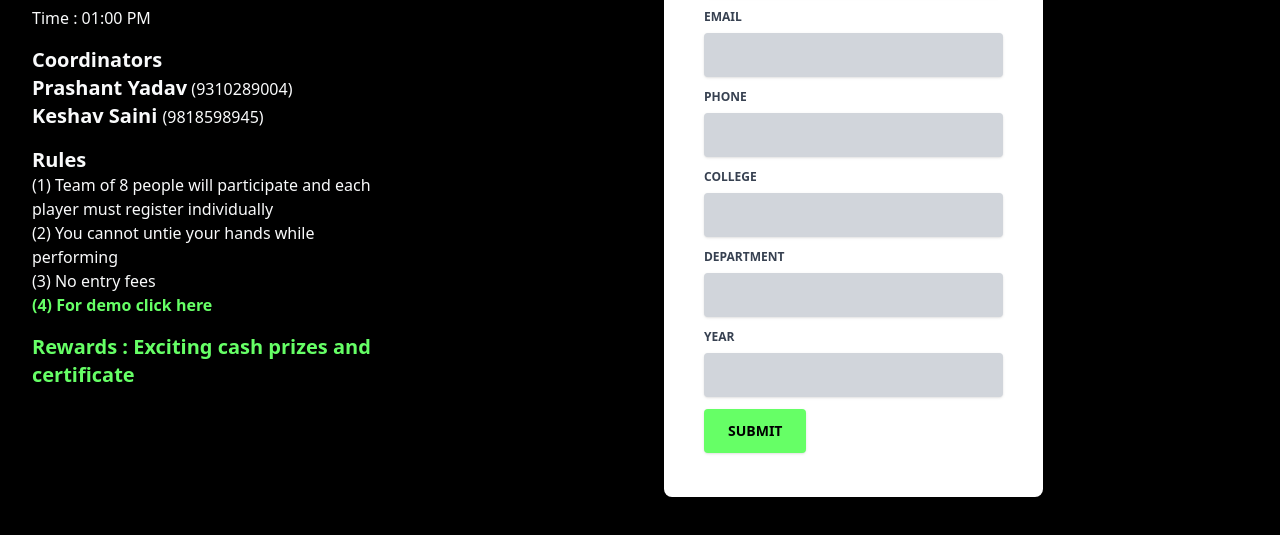
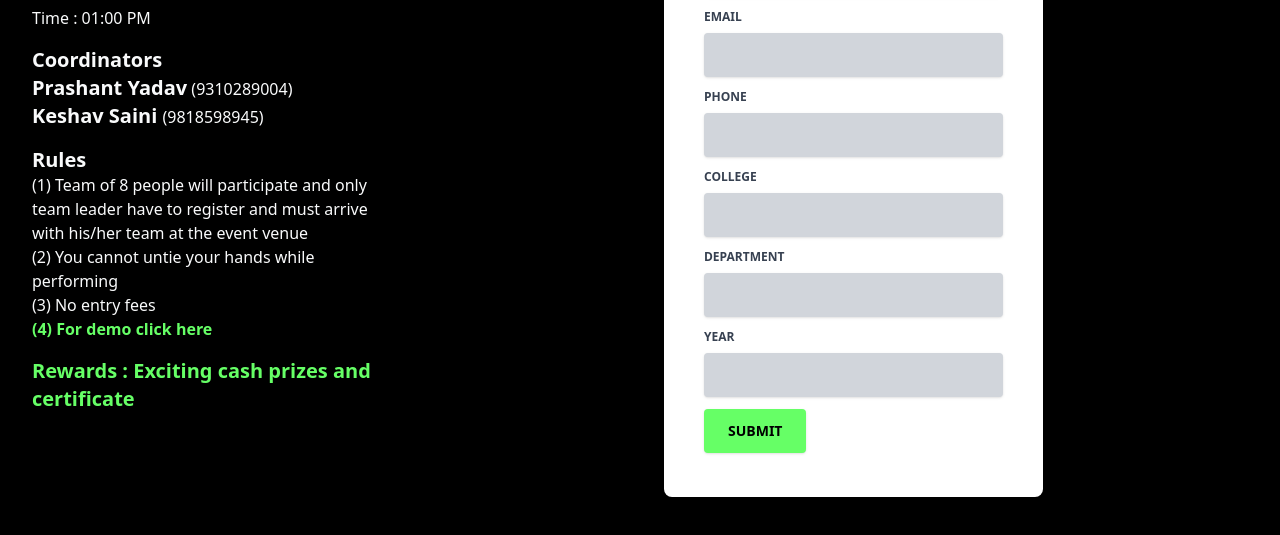
Before and after one commit to interface2k23/CS, a website: page public/ring.html in a window 1280 px wide. Shown: the part 257-792 px from the top of the page. Drawn offline with Linux system fonts and the light colour scheme.

Commit message:
Update ring.html

```diff
--- a/public/ring.html
+++ b/public/ring.html
@@ -101,8 +101,7 @@
             <p
               class="text-sm md:text-base leading-snug text-gray-50 text-opacity-100"
             >
-              (1) Team of 8 people will participate and each player must
-              register individually
+              (1) Team of 8 people will participate and only team leader have to register and must arrive with his/her team at the  event venue
             </p>
 
             <p
```
